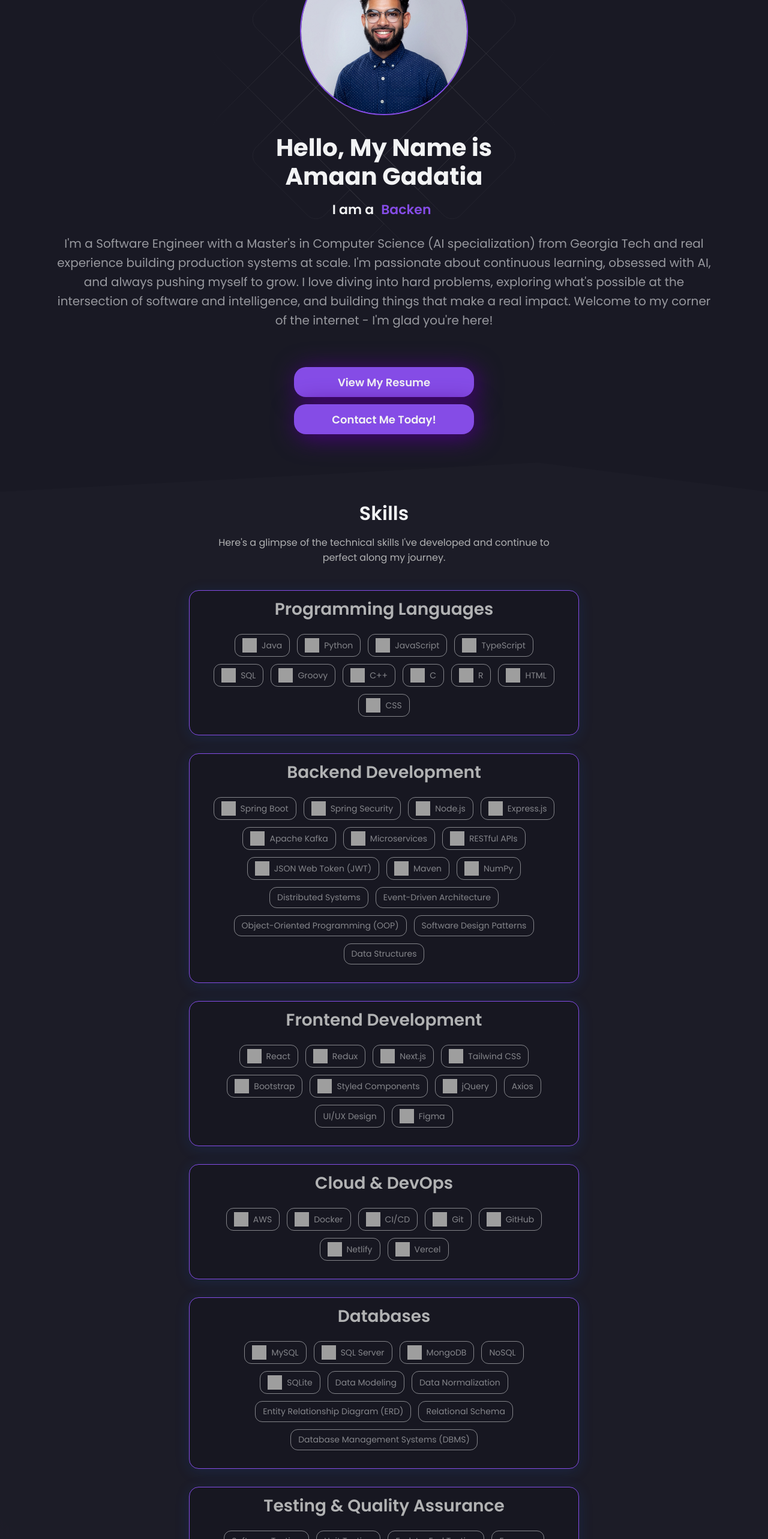
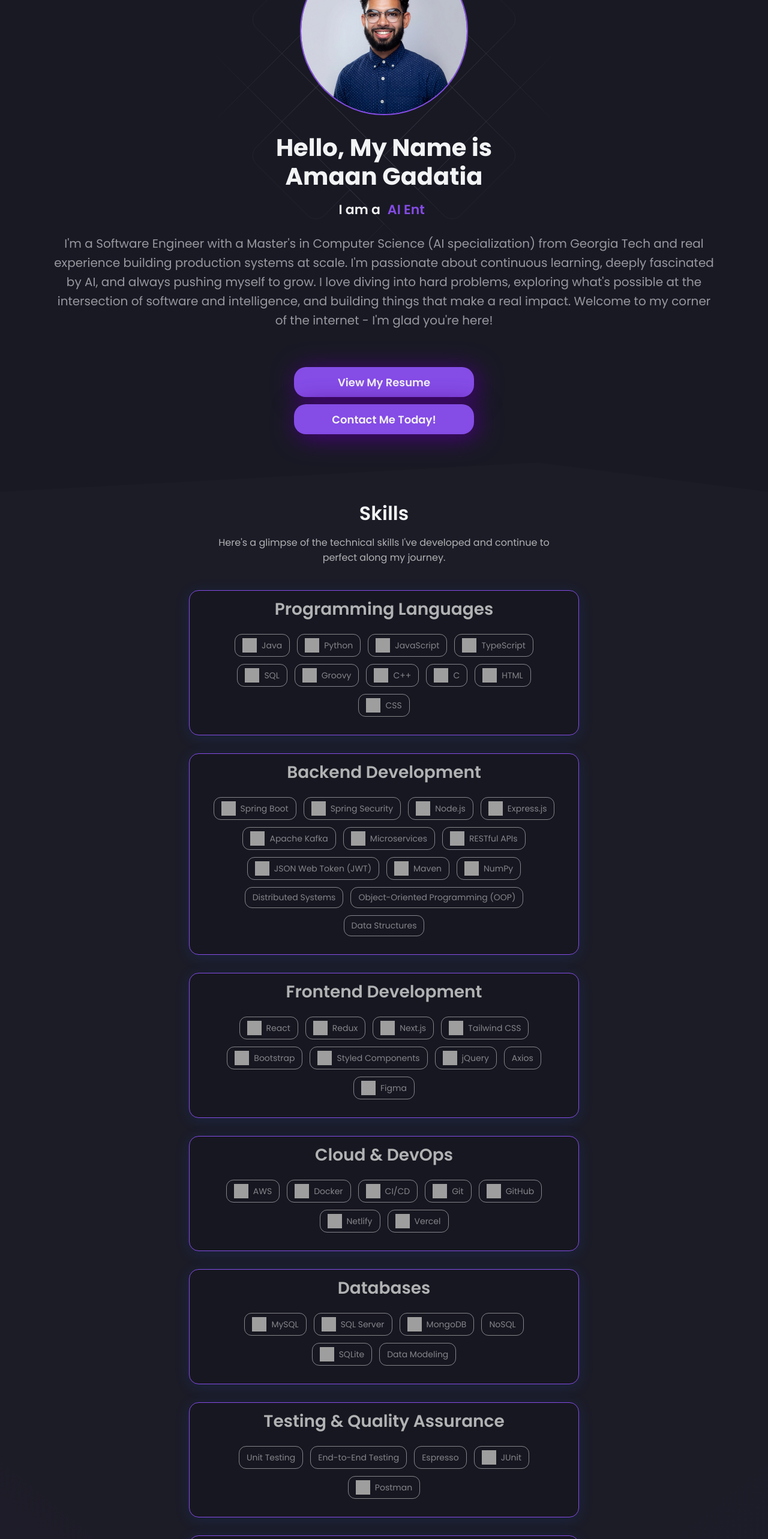
Before and after one commit to gadatiaamaan/Amaan-Gadatia-Portfolio, a React (Create React App) app: page / in a window 1280 px wide. Shown: the part 234-2800 px from the top of the page at 60% size. Built offline with nearby package versions, Linux system fonts and the light colour scheme; grey boxes are pictures that could not be loaded.

Commit message:
minor updates 2026

```diff
--- a/src/components/Footer/index.js
+++ b/src/components/Footer/index.js
@@ -1,6 +1,5 @@
 import styled from 'styled-components';
 import LinkedInIcon from '@mui/icons-material/LinkedIn';
-import GithubIcon from '@mui/icons-material/GitHub';
 import { Bio } from '../../data/constants';
 
 // Container for the entire footer section
--- a/src/data/constants.js
+++ b/src/data/constants.js
@@ -5,12 +5,15 @@ export const Bio = {
   name: "Amaan Gadatia",
   roles: [
     "Software Engineer",
-    "Backend Engineer",
-    "Full-Stack Developer",
-    "AI / ML Engineer",
+    "AI Enthusiast",
+    "Athlete",
+    "Traveler",
+    "Problem Solver",
+    "Lifelong Learner",
+    "Adventurer",
   ],
   description:
-    "I'm a Software Engineer with a Master's in Computer Science (AI specialization) from Georgia Tech and real experience building production systems at scale. I'm passionate about continuous learning, obsessed with AI, and always pushing myself to grow. I love diving into hard problems, exploring what's possible at the intersection of software and intelligence, and building things that make a real impact. Welcome to my corner of the internet - I'm glad you're here!",
+    "I'm a Software Engineer with a Master's in Computer Science (AI specialization) from Georgia Tech and real experience building production systems at scale. I'm passionate about continuous learning, deeply fascinated by AI, and always pushing myself to grow. I love diving into hard problems, exploring what's possible at the intersection of software and intelligence, and building things that make a real impact. Welcome to my corner of the internet - I'm glad you're here!",
     resume:
     "https://drive.google.com/file/d/1hKxTOVLKqtKBdgDyVF3XiYfTilbj_hfZ/view?usp=sharing",
   linkedin: "https://www.linkedin.com/in/amaangadatia/",
@@ -52,10 +55,6 @@ export const skills = [
       {
         name: "C",
         image: "https://upload.wikimedia.org/wikipedia/commons/1/19/C_Logo.png",
-      },
-      {
-        name: "R",
-        image: "https://upload.wikimedia.org/wikipedia/commons/1/1b/R_logo.svg",
       },
       {
         name: "HTML",
@@ -115,15 +114,7 @@ export const skills = [
         image: "",
       },
       {
-        name: "Event-Driven Architecture",
-        image: "",
-      },
-      {
         name: "Object-Oriented Programming (OOP)",
-        image: "",
-      },
-      {
-        name: "Software Design Patterns",
         image: "",
       },
       {
@@ -165,10 +156,6 @@ export const skills = [
       },
       {
         name: "Axios",
-        image: "",
-      },
-      {
-        name: "UI/UX Design",
         image: "",
       },
       {
@@ -237,31 +224,11 @@ export const skills = [
         name: "Data Modeling",
         image: null,
       },
-      {
-        name: "Data Normalization",
-        image: null,
-      },
-      {
-        name: "Entity Relationship Diagram (ERD)",
-        image: null,
-      },
-      {
-        name: "Relational Schema",
-        image: null,
-      },
-      {
-        name: "Database Management Systems (DBMS)",
-        image: null,
-      },
     ],
   },
   {
     title: "Testing & Quality Assurance",
     skills: [
-      {
-        name: "Software Testing",
-        image: "",
-      },
       {
         name: "Unit Testing",
         image: "",
@@ -300,10 +267,6 @@ export const skills = [
         image: "https://upload.wikimedia.org/wikipedia/commons/9/95/Android_Studio_Icon_3.6.svg",
       },
       {
-        name: "Eclipse",
-        image: "https://avatars.githubusercontent.com/u/176413019?s=200&v=4",
-      },
-      {
         name: "Azure Data Studio",
         image: "https://miro.medium.com/v2/resize:fit:400/1*mjH5EY1hSbcF2ssJ7ceYNg.jpeg",
       },
@@ -322,26 +285,6 @@ export const skills = [
       {
         name: "Vim",
         image: "",
-      },
-      {
-        name: "XAMPP",
-        image: "https://upload.wikimedia.org/wikipedia/commons/d/dc/XAMPP_Logo.png",
-      },
-      {
-        name: "phpMyAdmin",
-        image: "https://miro.medium.com/v2/resize:fit:1400/1*5Hnnv0awfSv0BGcq1C522w.png",
-      },
-      {
-        name: "R Studio",
-        image: "https://play-lh.googleusercontent.com/IpkkmKM1HhCHJEB9-fqJZ9_xBtJyYLLbf75WtELjDdZxzAnJLASwKAzSeW1BNDNzDown",
-      },
-      {
-        name: "PythonAnywhere",
-        image: "https://pbs.twimg.com/profile_images/1317006476/logo300x300_400x400.png",
-      },
-      {
-        name: "Repl.it",
-        image: "https://upload.wikimedia.org/wikipedia/commons/thumb/7/78/New_Replit_Logo.svg/1280px-New_Replit_Logo.svg.png",
       },
     ],
   },
@@ -521,7 +464,7 @@ export const education = [
     school: "Purdue School of Science, IUPUI",
     date: "Aug 2020 - Dec 2023",
     grade: "3.61 CGPA",
-    desc: "I graduated from Purdue School of Science, IUPUI, in December 2023, with a Bachelor of Computer Science and a minor in Mathematics. Over the course of my academic journey, I achieved a Cumulative GPA of 3.6, and I consistently made it to the Dean's List for all seven semesters. During my studies, I specialized in Software/Web Development, focusing on courses that equipped me with a strong foundation in various areas. Some of the key subjects I covered include Client-Side Web Programming, Computer Architecture, Data Science/Data Mining, Data Structures, Database Systems, Operating Systems, Programming Languages, Security in Computing, Software Design, Software Project Management, and Theory of Computation. This educational experience has not only broadened my understanding of computer science but has also provided me with practical skills in software development and web programming. I am excited to leverage this knowledge as I embark on my professional journey in the field.",
+    desc: "I graduated from Purdue School of Science, IUPUI, in December 2023, with a Bachelor of Computer Science and a minor in Mathematics. Over the course of my academic journey, I achieved a Cumulative GPA of 3.6, and I consistently made it to the Dean's List for all seven semesters. During my studies, I specialized in Software/Web Development, focusing on courses that equipped me with a strong foundation in various areas. Some of the key subjects I covered include Client-Side Web Programming, Computer Architecture, Data Science/Data Mining, Data Structures, Database Systems, Operating Systems, Programming Languages, Security in Computing, Software Design, Software Project Management, and Theory of Computation. This educational experience has not only broadened my understanding of computer science but has also provided me with practical skills in software development and web programming. This foundation set the stage for everything I've built since.",
     degree: "Bachelor of Science - Computer Science (Minor in Mathematics)",
   },
   {
@@ -713,7 +656,7 @@ export const projects = [
     tags: [
       "Java",
       "Object-Oriented Programming (OOP)",
-      "Serizalization",
+      "Serialization",
       "Hashing",
     ],
     category: "Back-End Development",
```
